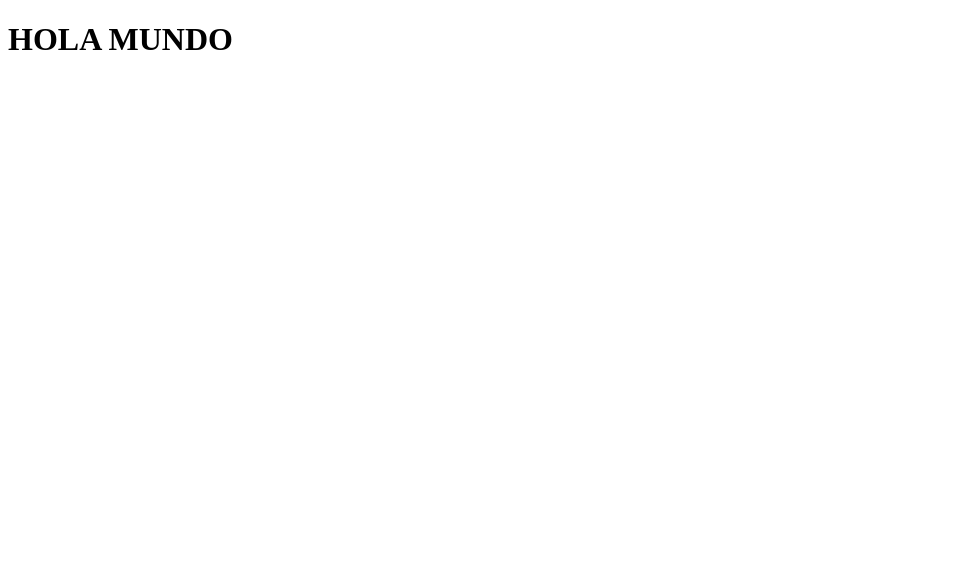
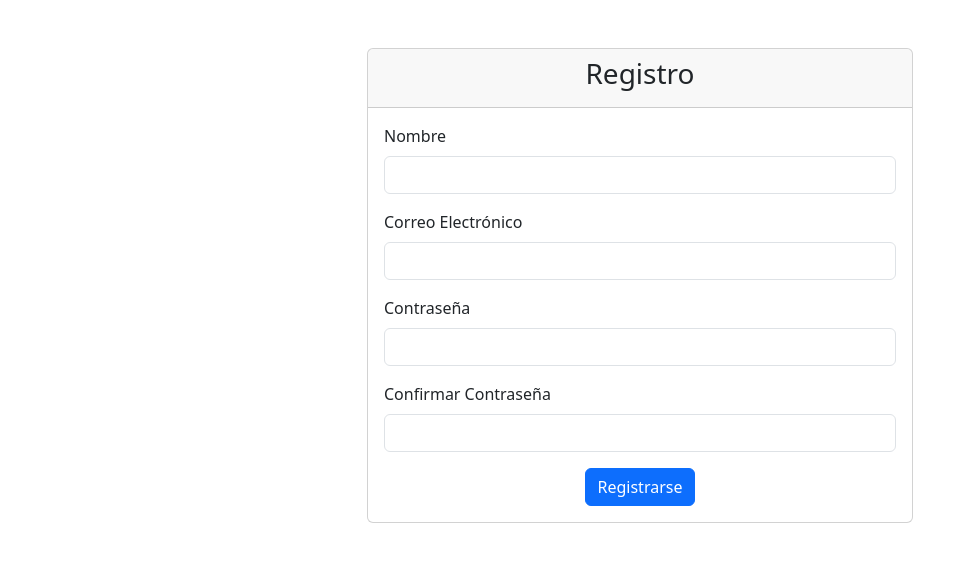
Before and after one commit to jeancastro397/SIGA, a Django app: page /user/registro/ in a window 1280 px wide. Before the commit the part shown is almost empty. Shown: the top 562 px of the page, without its empty margins (0-968 px from the left). Run offline with Django 4.2, Linux system fonts and the light colour scheme.

Commit message:
ser le da estilo a Login y se agrega plantilla para formulario de registro

```diff
--- a/templates/users/registro.html
+++ b/templates/users/registro.html
@@ -1,11 +1,53 @@
 <!DOCTYPE html>
 <html lang="en">
 <head>
-    <meta charset="UTF-8">
-    <meta name="viewport" content="width=device-width, initial-scale=1.0">
-    <title>Document</title>
+  <meta charset="UTF-8">
+  <meta name="viewport" content="width=device-width, initial-scale=1.0">
+  <title>Registro</title>
+  <link href="https://cdn.jsdelivr.net/npm/bootstrap@5.3.0-alpha1/dist/css/bootstrap.min.css" rel="stylesheet">
 </head>
 <body>
-    <h1>HOLA MUNDO</h1>
+
+<div class="container mt-5">
+  <div class="row justify-content-center">
+    <div class="col-md-6">
+      <div class="card">
+        <div class="card-header">
+          <h3 class="text-center">Registro</h3>
+        </div>
+        <div class="card-body">
+          <form action="" method="POST">
+            <!-- Nombre -->
+            <div class="mb-3">
+              <label for="nombre" class="form-label">Nombre</label>
+              <input type="text" class="form-control" id="nombre" name="nombre" required>
+            </div>
+            <!-- Correo electrónico -->
+            <div class="mb-3">
+              <label for="email" class="form-label">Correo Electrónico</label>
+              <input type="email" class="form-control" id="email" name="email" required>
+            </div>
+            <!-- Contraseña -->
+            <div class="mb-3">
+              <label for="password" class="form-label">Contraseña</label>
+              <input type="password" class="form-control" id="password" name="password" required>
+            </div>
+            <!-- Confirmar Contraseña -->
+            <div class="mb-3">
+              <label for="confirm_password" class="form-label">Confirmar Contraseña</label>
+              <input type="password" class="form-control" id="confirm_password" name="confirm_password" required>
+            </div>
+            <!-- Botón de registro -->
+            <div class="text-center">
+              <button type="submit" class="btn btn-primary">Registrarse</button>
+            </div>
+          </form>
+        </div>
+      </div>
+    </div>
+  </div>
+</div>
+
+<script src="https://cdn.jsdelivr.net/npm/bootstrap@5.3.0-alpha1/dist/js/bootstrap.bundle.min.js"></script>
 </body>
 </html>
```
Also changed, not shown: templates/users/inicio_sesion.html (+32 -8 lines), db.sqlite3.
